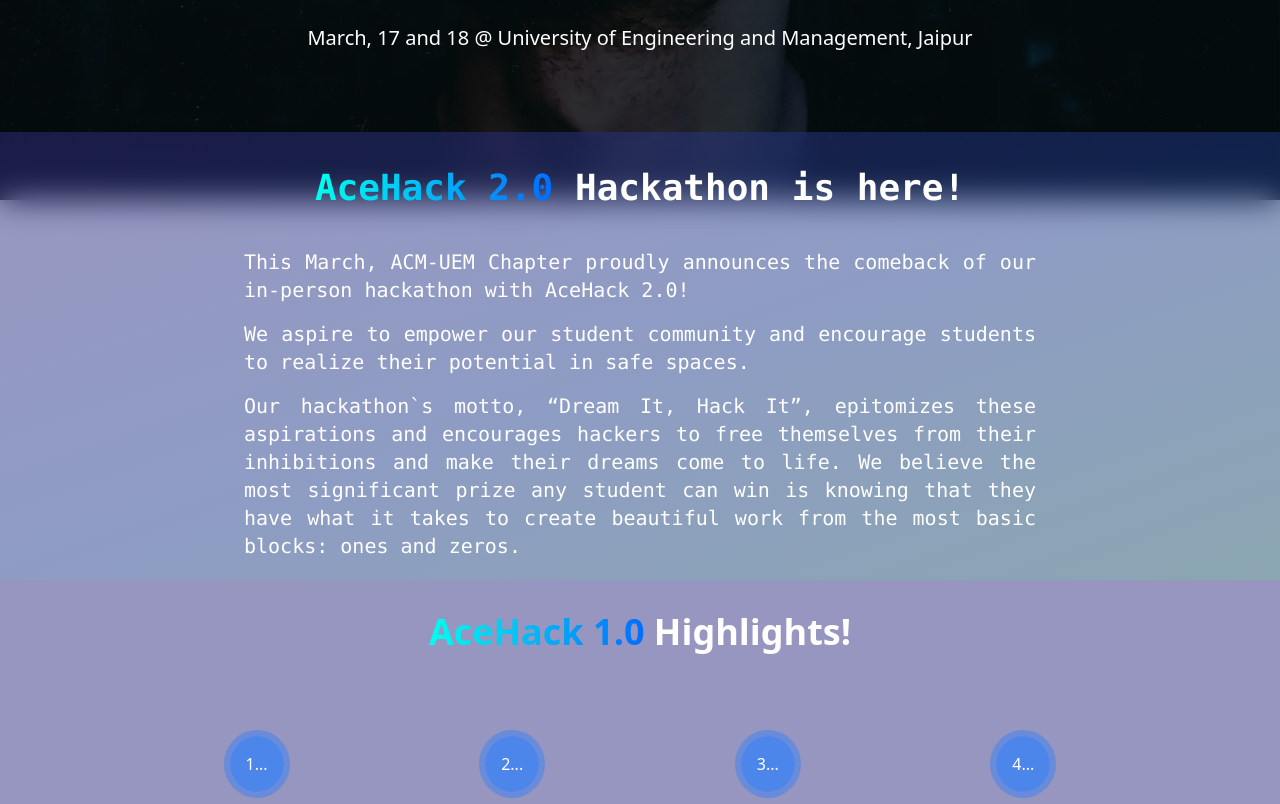
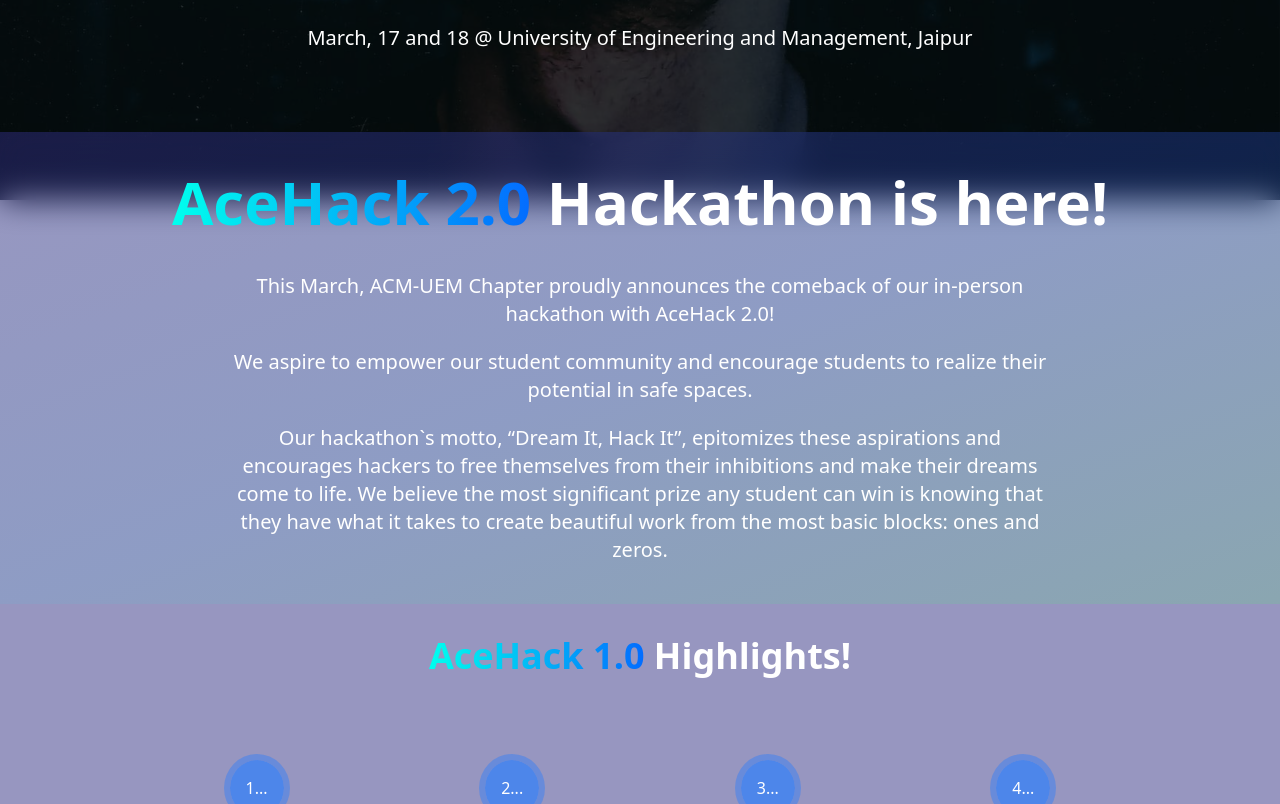
Before and after one commit to kshitijv256/aceHack2.0, a React (Vite) app: page / in a window 1280 px wide. Shown: the part 600-1404 px from the top of the page. Built offline with nearby package versions, Linux system fonts and the light colour scheme.

Commit message:
about page edit

```diff
--- a/src/pages/About.jsx
+++ b/src/pages/About.jsx
@@ -3,11 +3,11 @@ import React from "react";
 const About = () => {
   return (
     <div className="bg-gradient-to-br from-indigo-900/50 via-blue-900/50 to-cyan-900/50 backdrop-blur-lg scroll-smooth w-screen">
-      <div className="flex flex-col text-white text-center p-5 font-mono">
-        <h1 className="text-4xl font-bold p-4">
+      <div className="flex flex-col text-white text-center items-center">
+        <h1 className="text-6xl font-bold py-10">
           <span className="grad-text">AceHack 2.0</span>  Hackathon is here!
         </h1>
-        <div className="text-xl mx-6 md:mx-56 text-justify mt-6 space-y-4">
+        <div className="text-xl flex flex-col gap-5 lg:px-56 pb-10 px-5">
           <p>
             This March, ACM-UEM Chapter proudly announces the comeback of our
             in-person hackathon with AceHack 2.0!
```
